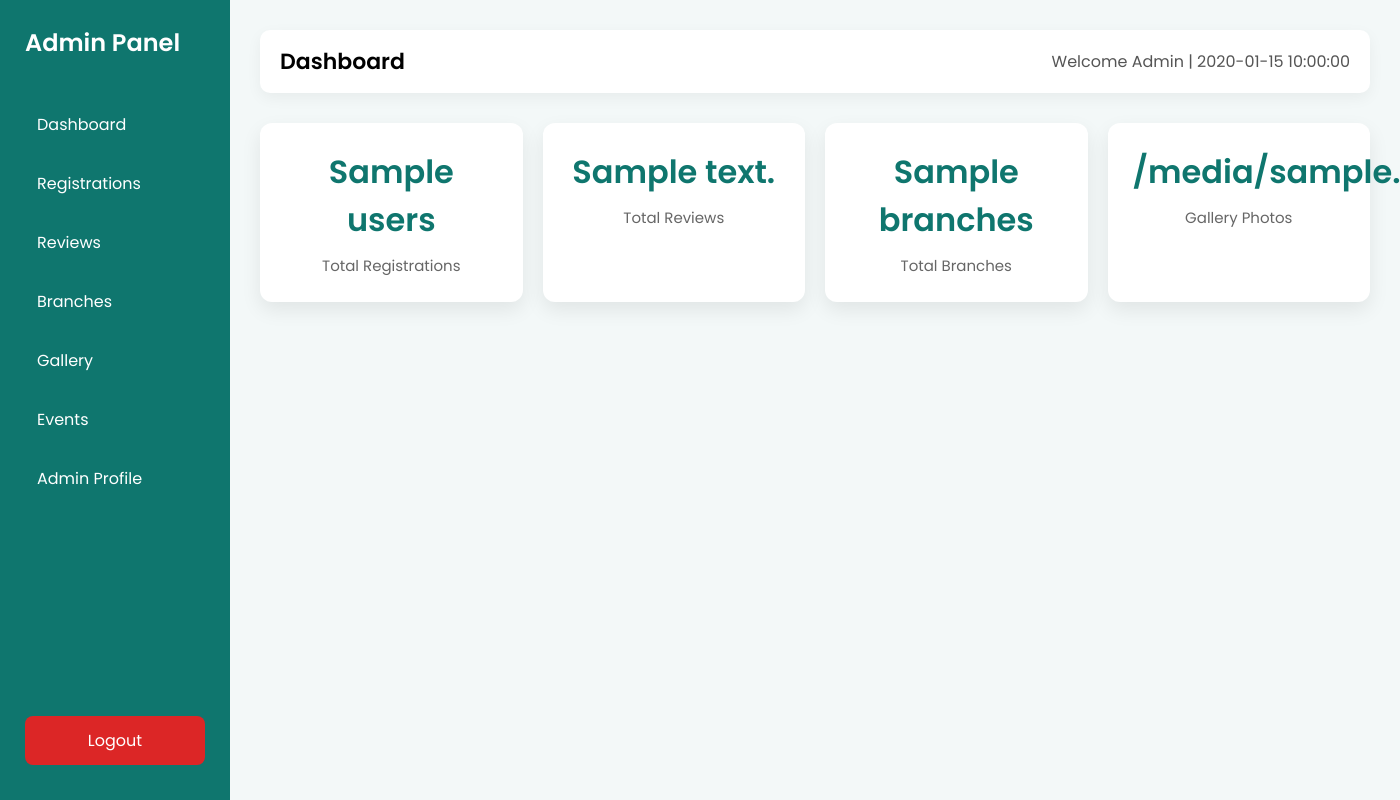
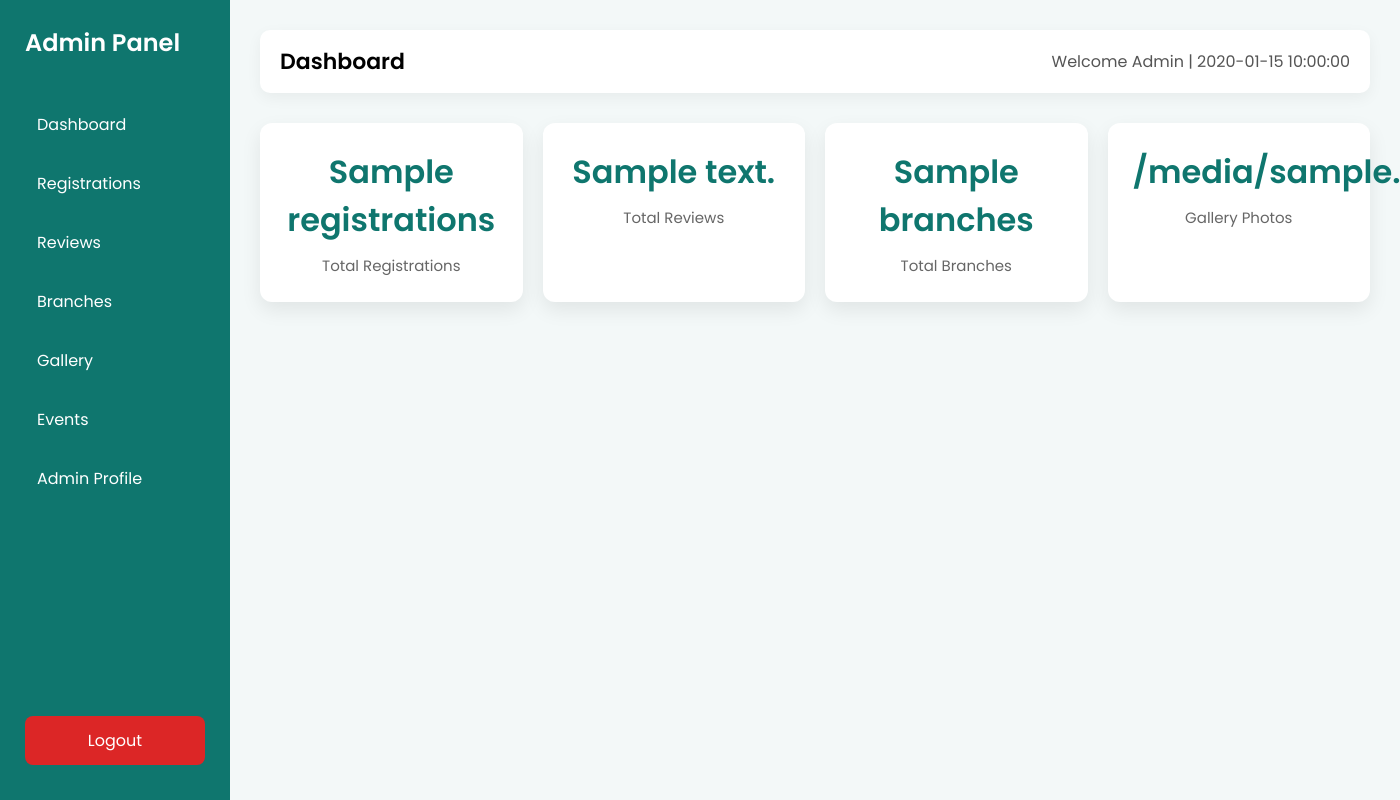
Before and after one commit to tejaskotalwar2003/Nitya-Yog-Samiti-Website, a FastAPI app: template templates/admin_dashboard.html in a window 1400 px wide; the page is wider, and only the part inside the window is pictured. Run offline with FastAPI, Linux system fonts and the light colour scheme; the template is opened without the code that fills it: most values are stand-ins (such as "Sample title", 1, 10 or a date in 2020).

Commit message:
Update admin_dashboard.html

```diff
--- a/templates/admin_dashboard.html
+++ b/templates/admin_dashboard.html
@@ -135,7 +135,7 @@ font-size:15px;
 <h2>Admin Panel</h2>
 
 <a href="/admin_dashboard">Dashboard</a>
-<a href="/admin/users">Registrations</a>
+<a href="/admin/registrations">Registrations</a>
 <a href="/admin/reviews">Reviews</a>
 <a href="/admin/branches">Branches</a>
 <a href="/admin/gallery">Gallery</a>
@@ -161,7 +161,7 @@ font-size:15px;
 <div class="cards">
 
 <div class="card">
-<h2>{{users}}</h2>
+<h2>{{registrations}}</h2>
 <p>Total Registrations</p>
 </div>
 
```
